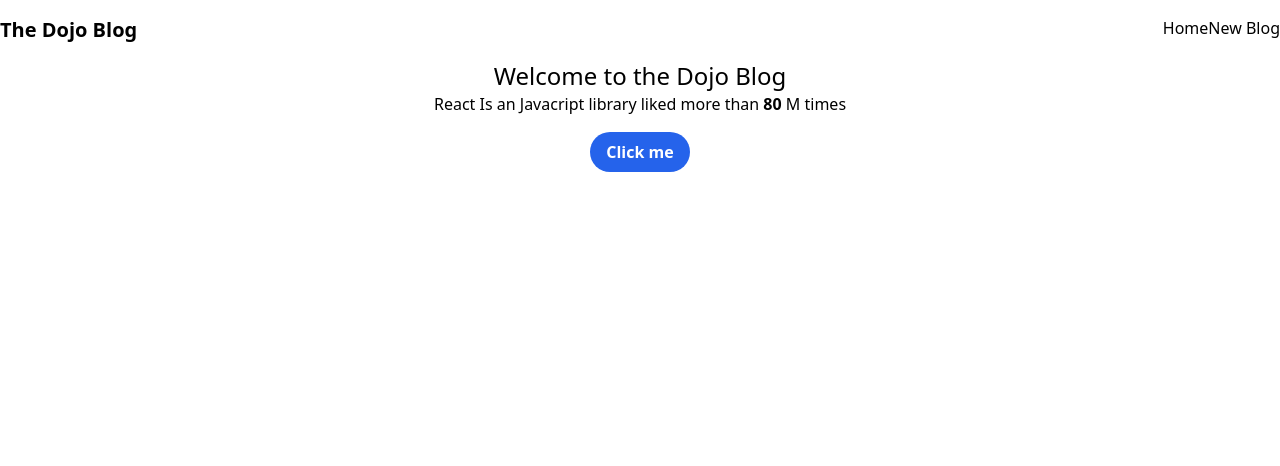
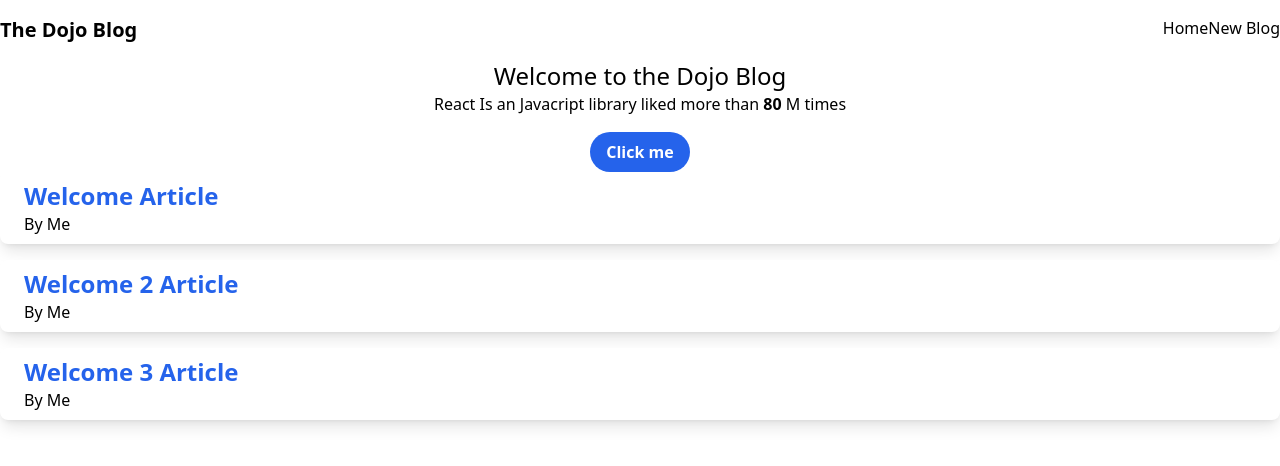
Before and after one commit to heyolaniran/reactNetNinja, a React (Create React App) app: page / in a window 1280 px wide. Shown: the top 466 px of the page. Built offline with nearby package versions, Linux system fonts and the light colour scheme.

Commit message:
feat: outpoutting list

```diff
--- a/src/App.js
+++ b/src/App.js
@@ -1,5 +1,4 @@
 import logo from './logo.svg';
-import './App.css';
 import NavBar from './NavBar';
 import Home from './Home';
 
--- a/src/Home.jsx
+++ b/src/Home.jsx
@@ -8,12 +8,18 @@ export default function Home ()
         setLikes(likes +1) ;
 
     }
+
+    const [blogs, setBlogs] = useState([
+        {title : 'Welcome Article', body : 'Lorem ipsum ...', author: 'Me', id : 1},
+        {title : 'Welcome 2  Article', body : 'Lorem ipsum ...', author: 'Me', id : 2},
+        {title : 'Welcome 3 Article', body : 'Lorem ipsum ...', author: 'Me', id : 3},
+    ])
     return (
         <div className="mt-4">
             <h1 className="text-center text-2xl">
                 Welcome to the Dojo Blog
             </h1>
-            <p>
+            <p className="text-center">
                 React Is an Javacript library liked more than <span className='font-semibold'>{likes} </span>M times
             </p>
 
@@ -25,6 +31,17 @@ export default function Home ()
                     Click me
                 </button>
             </div>
+
+            <div>
+                {
+                    blogs.map((blog) => (
+                        <div className="hover:shadow-xs shadow-lg mb-4 bg-white rounded-lg px-6 py-2" key={blog.id}>
+                            <h1 className="text-2xl font-semibold text-blue-600">{blog.title}</h1>
+                            <span className="text-md"> By {blog.author}</span>
+                        </div>
+                    ))
+                }
+            </div>
         </div>
     )
 }
```
